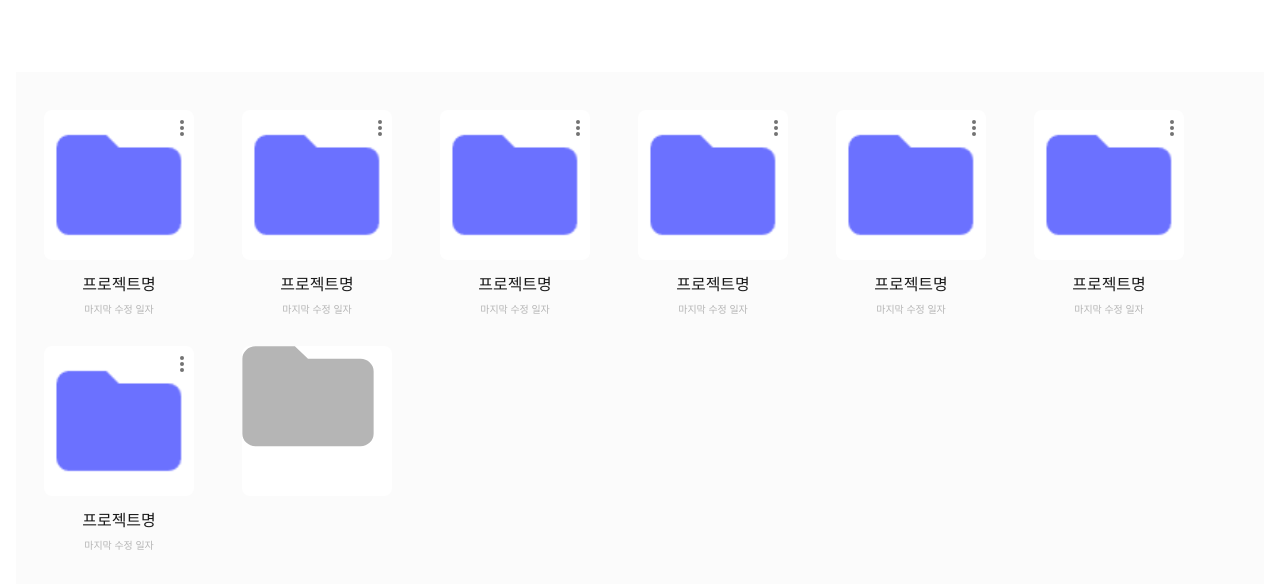
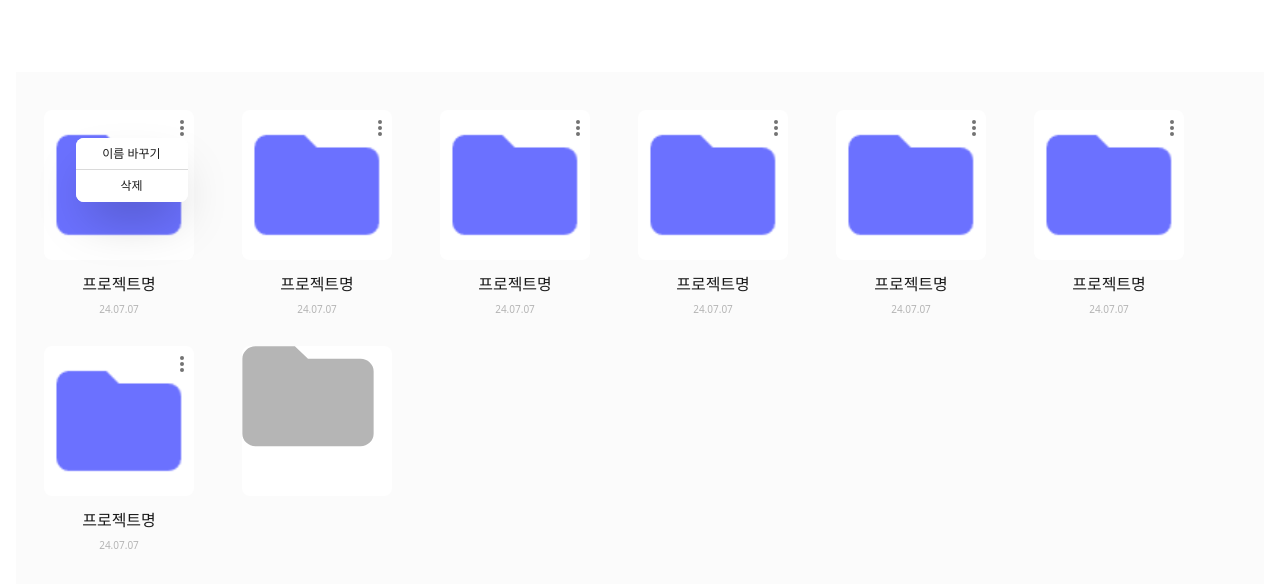
Before and after one commit to Talk-Kit/talk-kit-frontend, a Next.js app: page /my-project in a window 1280 px wide. Both pictures are taken after a click on the element 181 px from the left and 122 px from the top of the page. Shown: the top 588 px of the page. Built offline with nearby package versions, Linux system fonts and the light colour scheme.

Commit message:
🌱[프로젝트_내 프로젝트] : 프로젝트 디테일 버튼 세팅

```diff
--- a/app/my-project/components/MyProjectFolder.tsx
+++ b/app/my-project/components/MyProjectFolder.tsx
@@ -1,12 +1,27 @@
+"use client";
+
 import { useRouter } from "next/navigation";
 import {
   CreateProjectFolderIcon,
   ProjectFolderIcon,
   ShowDetailIcon,
 } from "./Icons";
+import { useState } from "react";
 
-export default function MyProjectFolder({ isCreate = false }) {
+interface MyProjectFolderProps {
+  isCreate: boolean;
+  title: string;
+  date: any;
+}
+
+export default function MyProjectFolder({
+  isCreate,
+  title,
+  date,
+}: MyProjectFolderProps) {
   const router = useRouter();
+
+  const [showDetail, setShowDetail] = useState(false);
   return (
     <div
       className="flex-center py-[6px] px-3 flex-col gap-3 w-auto cursor-pointer"
@@ -19,25 +34,57 @@ export default function MyProjectFolder({ isCreate = false }) {
       <div className="relative h-[150px] self-stretch rounded-lg bg-white">
         {isCreate ? <CreateProjectFolderIcon /> : <ProjectFolderIcon />}
         {!isCreate && (
-          <div className="absolute -top-1 right-[6.5px] cursor-pointer">
-            <ShowDetailIcon />
-          </div>
+          <>
+            <div
+              onClick={() => {
+                setShowDetail((prev) => !prev);
+              }}
+              className="absolute -top-1 right-[6.5px] cursor-pointer"
+            >
+              <ShowDetailIcon />
+            </div>
+
+            {showDetail && <DetailOverlay />}
+          </>
         )}
       </div>
 
       <div className="flex h-[38px] flex-col items-start gap-[6px] self-stretch">
         <div className="flex justify-center items-start gap-1 self-stretch ">
           <span className="overflow-hidden text-center text-ellipsis font-medium">
-            {isCreate ? "" : "프로젝트명"}
+            {title}
           </span>
         </div>
 
         <div className="flex-center self-stretch">
-          <span className="text-gray-3 text-[10px]">
-            {isCreate ? "" : "마지막 수정 일자"}
-          </span>
+          <span className="text-gray-3 text-[10px]">{date}</span>
         </div>
       </div>
     </div>
   );
 }
+
+const DetailOverlay = () => {
+  return (
+    <div className="absolute top-7 right-[6.5px] flex w-28 flex-col items-start rounded-lg bg-white shadow-2xl">
+      <div
+        className="flex-center h-8 py-2 px-3 self-stretch bg-white rounded-t-lg text-xs border-b-[1px] border-gray-2
+      "
+        onClick={() => {
+          console.log("이름 바꾸기");
+        }}
+      >
+        이름 바꾸기
+      </div>
+
+      <div
+        className="flex-center h-8 py-2 px-3 self-stretch bg-white rounded-lg text-xs"
+        onClick={() => {
+          console.log("삭제");
+        }}
+      >
+        삭제
+      </div>
+    </div>
+  );
+};
--- a/app/my-project/page.tsx
+++ b/app/my-project/page.tsx
@@ -25,12 +25,18 @@ export default function MyProject() {
         >
           <div className="flex w-full py-0 px-4 justify-start gap-6 self-stretch flex-wrap">
             {myProjectList.map((index) => (
-              <MyProjectFolder key={index} />
+              <MyProjectFolder
+                title="프로젝트명"
+                date="24.07.07"
+                isCreate={false}
+                key={index}
+              />
             ))}
-            <MyProjectFolder isCreate />
+            <MyProjectFolder title="" date="" isCreate />
           </div>
         </div>
       ) : (
+        // 아무 프로젝트도 없을 경우
         <EmptyProject />
       )}
     </div>
```
